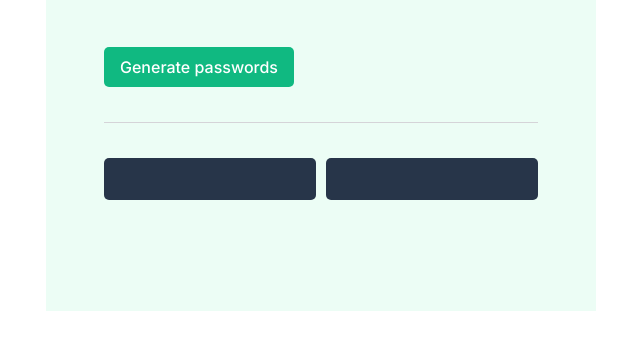
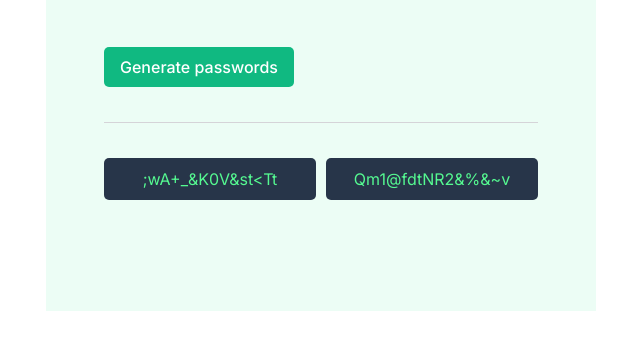
Before and after one commit to Anri20/Password-Generator, a plain HTML site: page index.html in a window 1280 px wide. Both pictures are taken after a click on the button "Generate passwords". Shown: the part 299-648 px from the top of the page, without its empty margins (319-959 px from the left). Drawn offline with Linux system fonts and the light colour scheme.

Commit message:
Add Generate Password Feature

```diff
--- a/index.html
+++ b/index.html
@@ -25,8 +25,8 @@
             <button id="generate-password">Generate passwords</button>
             <hr>
             <div class="password-container">
-                <span class="password"></span>
-                <span class="password"></span>
+                <span id="pass1" class="password"></span>
+                <span id="pass2" class="password"></span>
             </div>
         </div>
     </main>
--- a/index.js
+++ b/index.js
@@ -1,11 +1,22 @@
-const characters = ["A", "B", "C", "D", "E", "F", "G", "H", "I", "J", "K", "L", "M", "N", "O", "P", "Q", "R", "S", "T", "U", "V", "W", "X", "Y", "Z", "a", "b", "c", "d", "e", "f", "g", "h", "i", "j", "k", "l", "m", "n", "o", "p", "q", "r", "s", "t", "u", "v", "w", "x", "y", "z", "0", "1", "2", "3", "4", "5", "6", "7", "8", "9", "~", "`", "!", "@", "#", "$", "%", "^", "&", "*", "(", ")", "_", "-", "+", "=", "{", "[", "}", "]", ",", "|", ":", ";", "<", ">", ".", "?",
-    "/"];
+const characters = ["A", "B", "C", "D", "E", "F", "G", "H", "I", "J",
+    "K", "L", "M", "N", "O", "P", "Q", "R", "S", "T", "U", "V", "W",
+    "X", "Y", "Z", "a", "b", "c", "d", "e", "f", "g", "h", "i", "j",
+    "k", "l", "m", "n", "o", "p", "q", "r", "s", "t", "u", "v", "w",
+    "x", "y", "z", "0", "1", "2", "3", "4", "5", "6", "7", "8", "9",
+    "~", "`", "!", "@", "#", "$", "%", "^", "&", "*", "(", ")", "_",
+    "-", "+", "=", "{", "[", "}", "]", ",", "|", ":", ";", "<", ">",
+    ".", "?", "/"];
 
 const main = document.querySelector("main")
 
 const toggle = document.getElementById("toggleSwitch")
 
-toggle.addEventListener("change", function (e) {
+const btnGenerate = document.getElementById("generate-password")
+
+const pass1 = document.getElementById("pass1")
+const pass2 = document.getElementById("pass2")
+
+toggle.addEventListener("change", (e) => {
     const root = document.documentElement
 
     if (e.target.checked) {
@@ -24,3 +35,19 @@ toggle.addEventListener("change", function (e) {
 
     }
 })
+
+btnGenerate.addEventListener("click", () => {
+    let passwordArray = []
+
+    while (passwordArray.length < 2) {
+        let password = ""
+        for (let i = 0; i < 15; i++) {
+            const random = Math.floor(Math.random() * characters.length)
+            password += characters[random]
+        }
+        passwordArray.push(password)
+    }
+
+    pass1.textContent = passwordArray[0]
+    pass2.textContent = passwordArray[1]
+})
```
